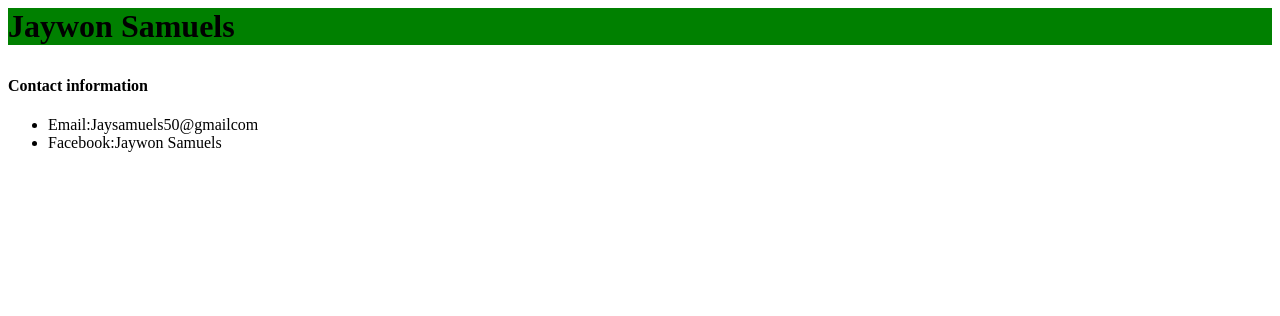
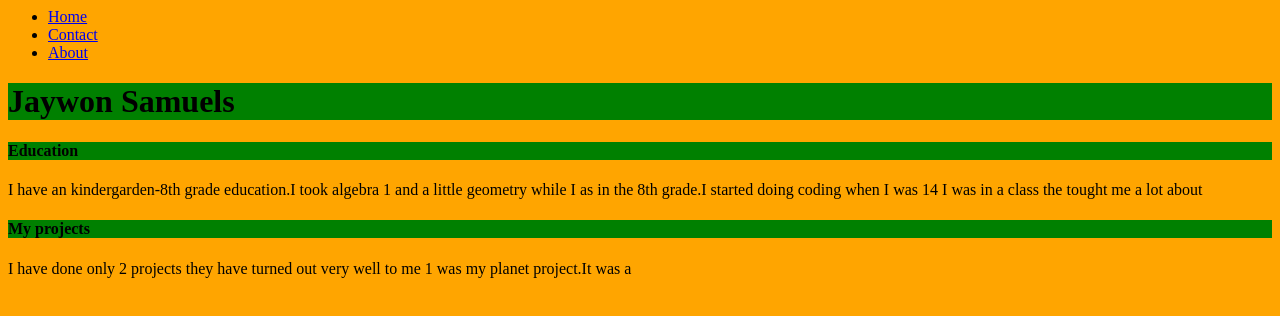
Before and after one commit to Jaywons/Jaywons.github.io, a plain HTML site: page index.html in a window 1280 px wide. Drawn offline with Linux system fonts and the light colour scheme.

Commit message:
Jaywons.github.io

```diff
--- a/index.html
+++ b/index.html
@@ -2,12 +2,14 @@
  <head>
   <title>Jaywon Samuels</title>
  </head>
- <body>
-  <h1 style="background-color: green;">Jaywon Samuels</p>
-  <h4>Contact information</h4>
-  <ul>
-   <li>Email:Jaysamuels50@gmailcom</li>
-   <li>Facebook:Jaywon Samuels</li>
-  </ul>
- </body>
-</html>
+ <body style="background-color: orange;"></p>
+ <ul>
+  <li><a href="index.html">Home</a></li>
+  <li><a href="contact.html">Contact</a></li>
+  <li><a href="about.html">About</a></li>
+</ul>
+  <h1 style="background-color: green;">Jaywon Samuels</h1>
+  <h4 style="background-color: green;">Education</h4>
+  <p>I have an kindergarden-8th grade education.I took algebra 1 and a little geometry while I as in the 8th grade.I started doing coding when I was 14 I was in a class the tought me a lot about </p>
+  <h4 style="background-color: green;">My projects</h4>
+  <p>I have done only 2 projects they have turned out very well to me 1 was my planet project.It was a
--- /dev/null
+++ b/stylesheet.css
@@ -0,0 +1,27 @@
+ul {
+    list-style-type: none;
+    margin: 0;
+    padding: 0;
+    overflow: hidden;
+    background-color: #333;
+}
+
+li {
+    float: left;
+}
+
+li a {
+    display: block;
+    color: white;
+    text-align: center;
+    padding: 14px 16px;
+    text-decoration: none;
+}
+
+a:hover:not(.active) {
+    background-color: #111;
+}
+
+.active {
+background-color:#4CAF50;
+}
```
Also changed, not shown: about.html (added, +16 -0 lines), contact.html (added, +18 -0 lines), README.md (deleted).
